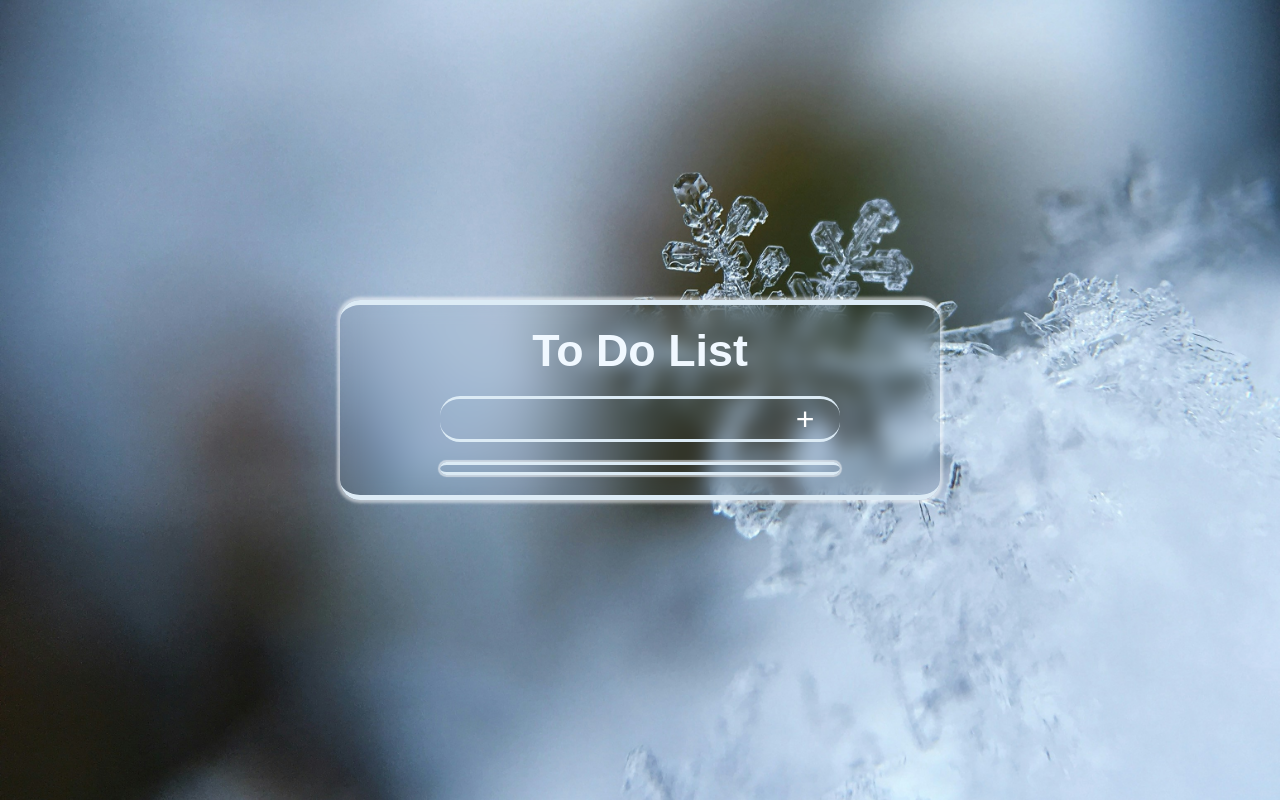
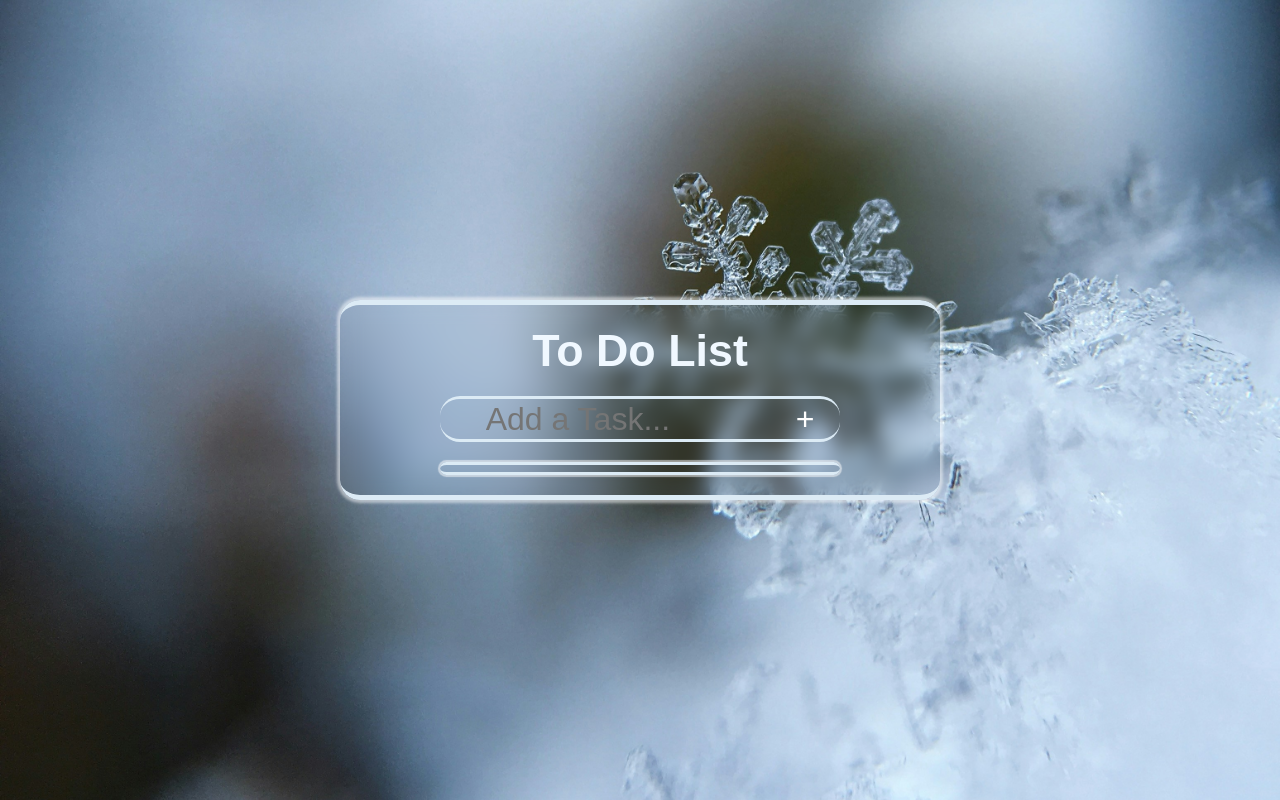
Before and after one commit to El-Sayed-teck/To-Do-App, a plain HTML site: page index.html in a window 1280 px wide. Drawn offline with Linux system fonts and the light colour scheme.

Commit message:
Update index.html

```diff
--- a/index.html
+++ b/index.html
@@ -13,7 +13,7 @@
        <h3 class="app-name">To Do List</h3>
       <div class="input-container">
 
-        <input type="text" class="user-input">
+        <input type="text" class="user-input" placeholder="Add a Task..." >
         <button type= "button" class="add-btn">+</button>
       </div>
       <div class="task-container">
```
